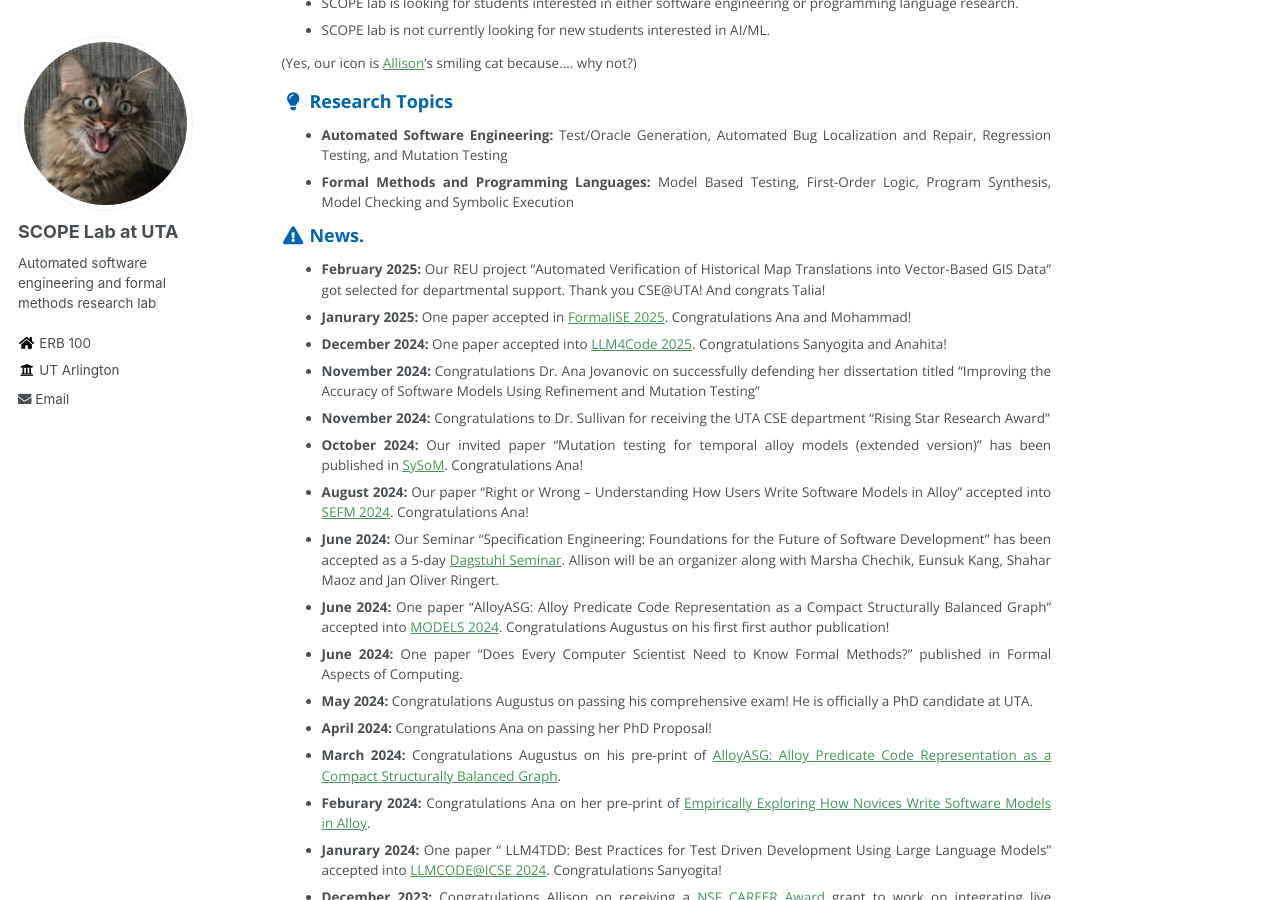
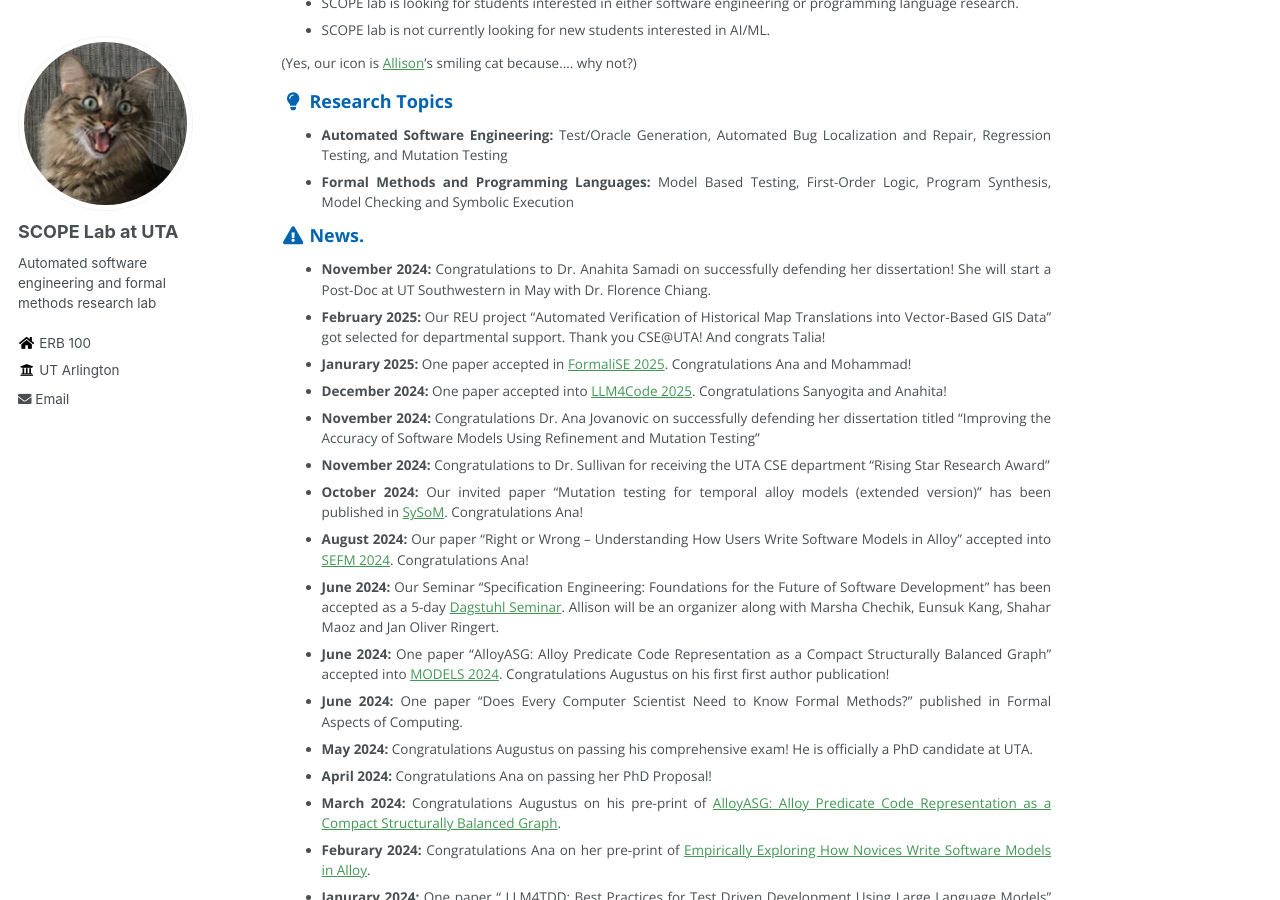
Before and after one commit to SCOPELabUTA/SCOPELabUTA.github.io, a Jekyll site: the page built from _pages/about.md, in a window 1280 px wide and 900 px high, scrolled down 413 px. Built offline with Jekyll 4.4.1, drawn with Linux system fonts in a browser that asks for light colours.

Commit message:
Update about.md

```diff
--- a/_pages/about.md
+++ b/_pages/about.md
@@ -29,6 +29,7 @@ Checking and Symbolic Execution
 
 ### <i class="fa fa-fw fa-exclamation-triangle" aria-hidden="true"></i> News.
 
+* **November 2024:** Congratulations to Dr. Anahita Samadi on successfully defending her dissertation! She will start a Post-Doc at UT Southwestern in May with Dr. Florence Chiang.
 * **February 2025:** Our REU project "Automated Verification of Historical Map Translations into Vector-Based GIS Data" got selected for departmental support. Thank you CSE@UTA! And congrats Talia!
 * **Janurary 2025:** One paper accepted in [FormaliSE 2025](https://conf.researchr.org/home/Formalise-2025). Congratulations Ana and Mohammad!
 * **December 2024:** One paper accepted into [LLM4Code 2025](https://llm4code.github.io/). Congratulations Sanyogita and Anahita!
```
